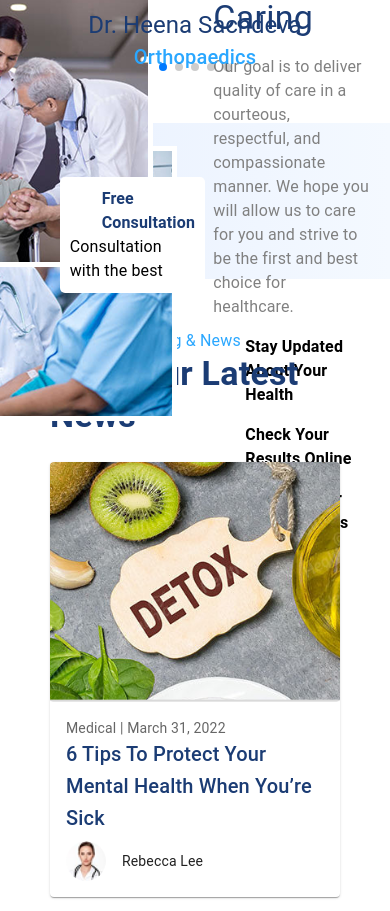
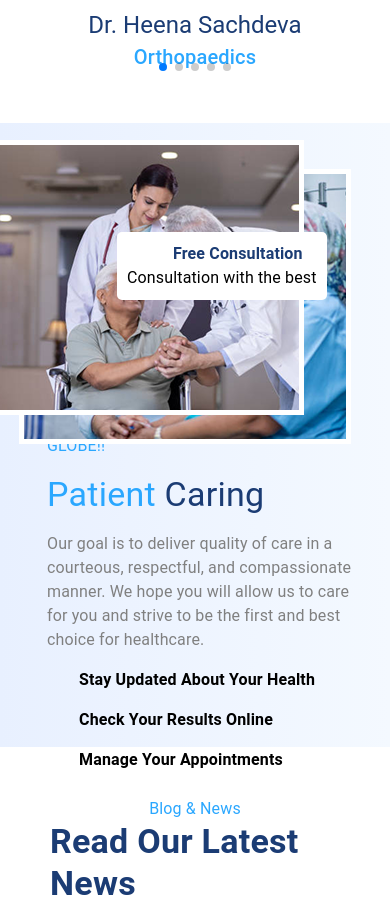
Before and after one commit to AkshayAsokDev/XMedify, a React (Create React App) app in the folder app/: page / in a window 390 px wide. Shown: the part 6000-6911 px from the top of the page. Built offline with nearby package versions, Linux system fonts and the light colour scheme; no server answers; some icons are missing.

Commit message:
specialization mob layout updated

```diff
--- a/app/src/Components/Specialization/Specialization.jsx
+++ b/app/src/Components/Specialization/Specialization.jsx
@@ -10,8 +10,12 @@
 import WifiCalling3Icon from '@mui/icons-material/WifiCalling3';
 import sqImg1 from "../../Assets/medical/sq-1.png"
 import sqImg2 from "../../Assets/medical/sq-2.png"
+import { useOutletContext } from "react-router-dom";
 
 export default function Specialization() {
+
+    const { isMobile
+    } = useOutletContext();
 
     return (
         <div>
@@ -132,8 +136,10 @@
                 <Stack direction="row" spacing={2}
                 sx={{
                     width: "100%",
-                    justifyContent: "space-evenly"
+                    justifyContent: "space-evenly",
+                    height: "fit-content"
                 }}
+                className={isMobile && styles.ptMob}
                 >
 
                     <div className={styles.boxStyle}>
--- a/app/src/Components/Specialization/Specialization.module.css
+++ b/app/src/Components/Specialization/Specialization.module.css
@@ -32,6 +32,8 @@
     flex-wrap: wrap;
     justify-content: center;
     align-items: center;
+
+    height: fit-content;
 }
 
 
@@ -78,3 +80,33 @@
     bottom: 5%;
     right: 15%;
 }
+
+.ptMob {
+    flex-direction: column;
+    align-items: center;
+    justify-items: center;
+}
+
+@media screen and (max-width: 1000px) {
+
+    .boxStyle {
+        width: 80%;
+        height: 80vw;
+        position: relative;
+    }
+
+    .boxStyle2 {
+        width: 80%;
+        height: 80vw;
+
+        display: flex;
+        align-items: center;
+    }
+
+    .ptContainer {
+
+        flex-direction: column;
+        align-items: center;
+    }
+
+}
```
